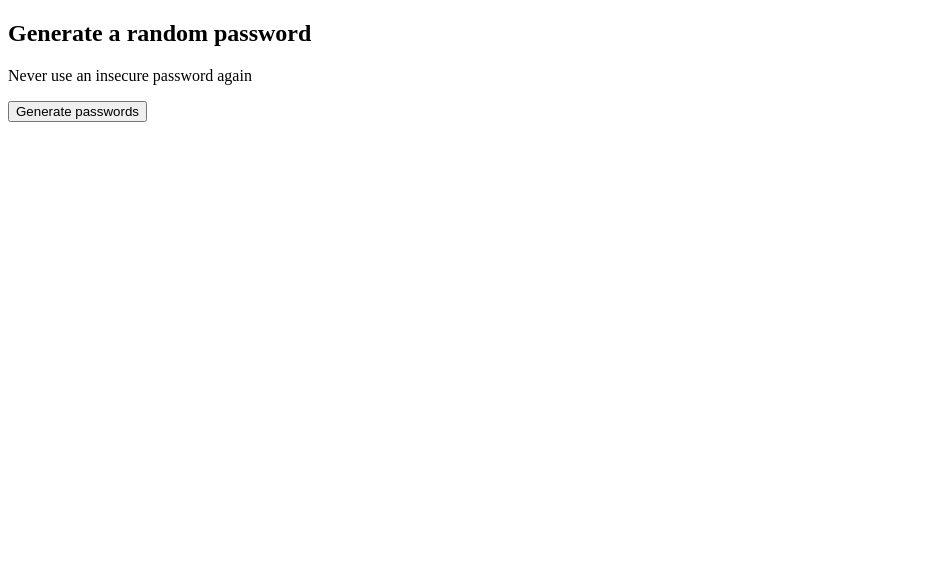
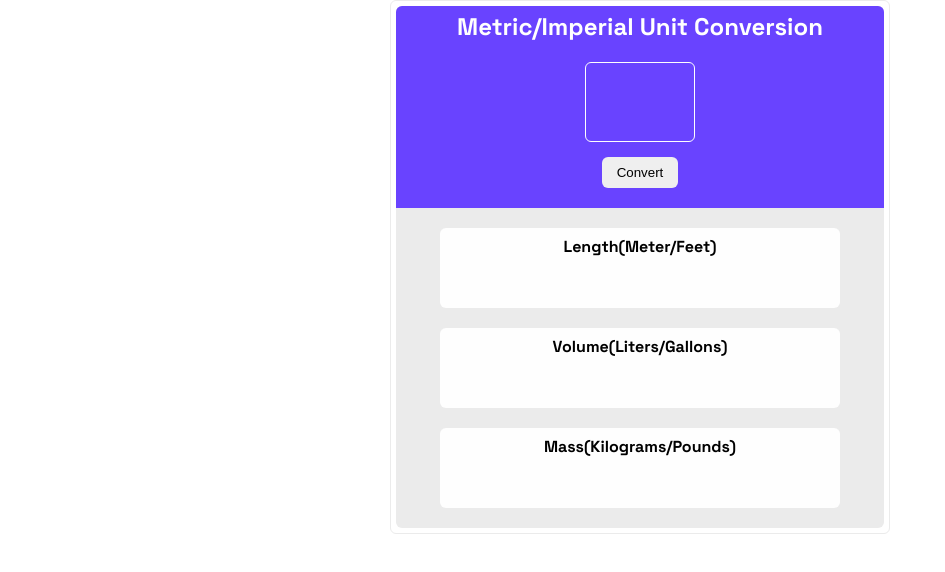
Before and after one commit to MatlailaDev/Dev, a browser extension: page solo-project-unit-converter/index.html in a window 1280 px wide. Shown: the whole page, without its empty margins (0-945 px from the left). Drawn offline with Linux system fonts and the light colour scheme; a web font is replaced by a local one.

Commit message:
Styling 90% complete. Next is the JavaScript code

```diff
--- a/solo-project-unit-converter/index.css
+++ b/solo-project-unit-converter/index.css
@@ -0,0 +1,68 @@
+* {
+    margin: 0;
+    padding: 0;
+    box-sizing: border-box;
+}
+
+body {
+    font-family: "Space Grotesk", sans-serif;
+    text-align: center;
+    border: 1px solid rgb(235, 235, 235);
+    width: 500px;
+    margin: auto auto;
+    border-radius: 6px;
+    padding: 5px;
+}
+
+section {
+    border-radius: 6px;
+    background-color: rgb(235, 235, 235);
+    padding-bottom: 20px;
+}
+
+section .interface {
+    background-color: #6943FF;
+    padding: 5px;
+    border-top-left-radius: 6px;
+    border-top-right-radius: 6px;
+
+}
+
+section .interface h2{
+    margin-bottom: 20px;
+    color: #FFFFFF;
+}
+
+section .interface input {
+    height: 80px;
+    width: 110px;
+    align-items: center;
+    padding: 6px;
+    font-size: 40px;
+    text-align: center;
+    border: 1px solid #FEFEFE;
+    border-radius: 6px;
+    background-color: #6943FF;
+    color: #FFFFFF;
+}
+
+section .interface input:focus {
+    outline: none;
+}
+
+section .interface button {
+    display: block;
+    padding: 8px 15px;
+    border: none;
+    border-radius: 6px;
+    margin: 15px auto;
+}
+
+section .result {
+    width: 400px;
+    height: 80px;
+    margin: 20px auto 0px auto;
+    padding: 8px;
+    border-radius: 6px;
+    background-color: #FEFEFE;
+}
--- a/solo-project-unit-converter/index.html
+++ b/solo-project-unit-converter/index.html
@@ -13,13 +13,31 @@
     <link rel="stylesheet" href="index.css">
 </head>
 <body>
-    <h2>Generate a <span>random password</span></h2>
-    <p>Never use an insecure password again</p>
-    <button onclick="generatePasswords()">Generate passwords</button>
-    <span class="password-displays">
-        <div id="passwordOne"></div>
-        <div id="passwordTwo"></div>
-    </span>
+    <section>
+        <div class="interface">
+            <h2>Metric/Imperial Unit Conversion</h2>
+
+            <input type="text">
+            <div class="btn-container">
+                <button>Convert</button>
+            </div>
+        </div>
+
+        <div>
+            <div class="result">
+                <h4>Length(Meter/Feet)</h4>
+                <div id="length"></div>
+            </div>
+            <div class="result">
+                <h4>Volume(Liters/Gallons)</h4>
+                <div id="volume"></div>
+            </div>
+            <div class="result">
+                <h4>Mass(Kilograms/Pounds)</h4>
+                <div id="mass"></div>
+            </div>
+        </div>
+    </section>
 
     <script src="index.js"></script>
 </body>
```
